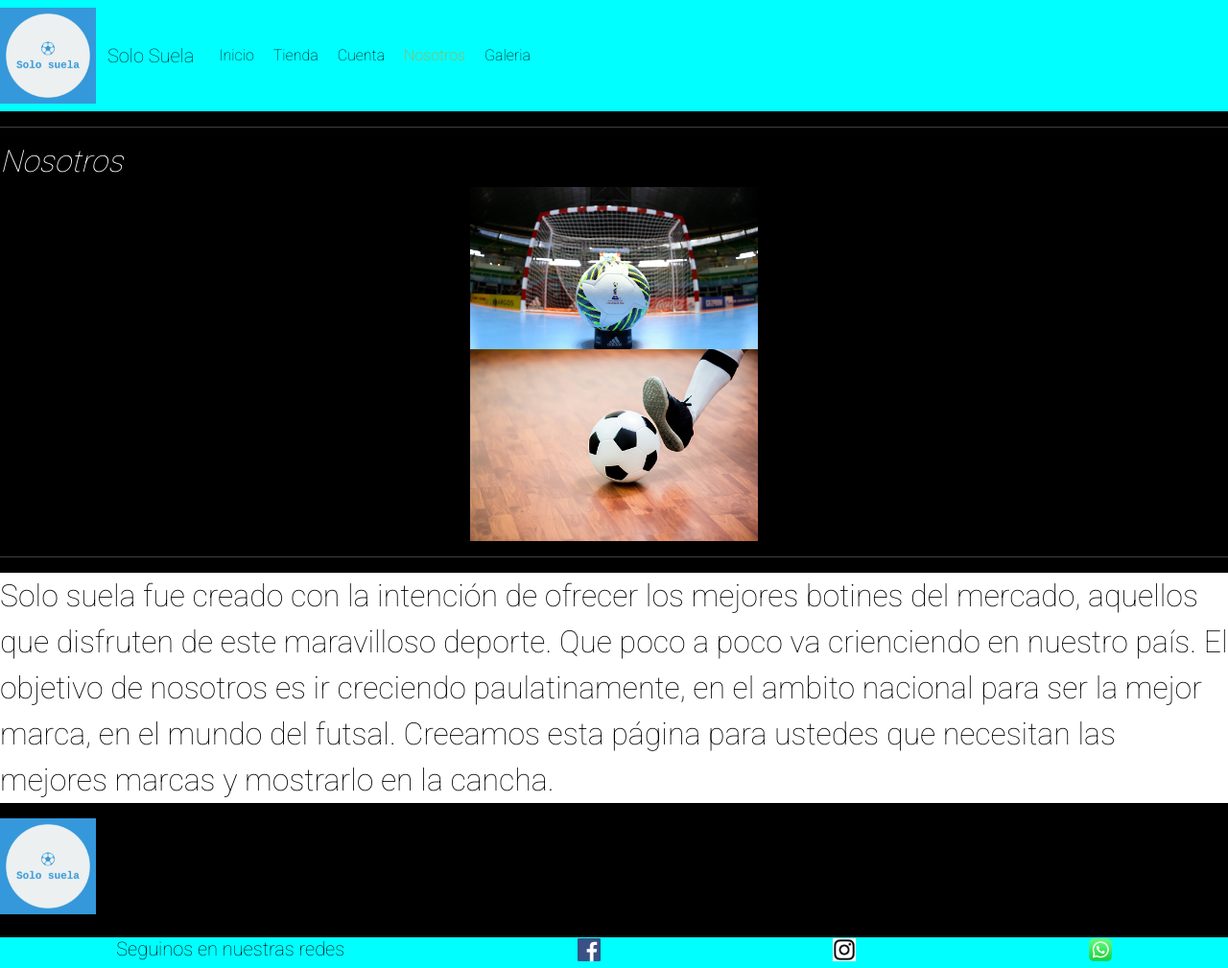
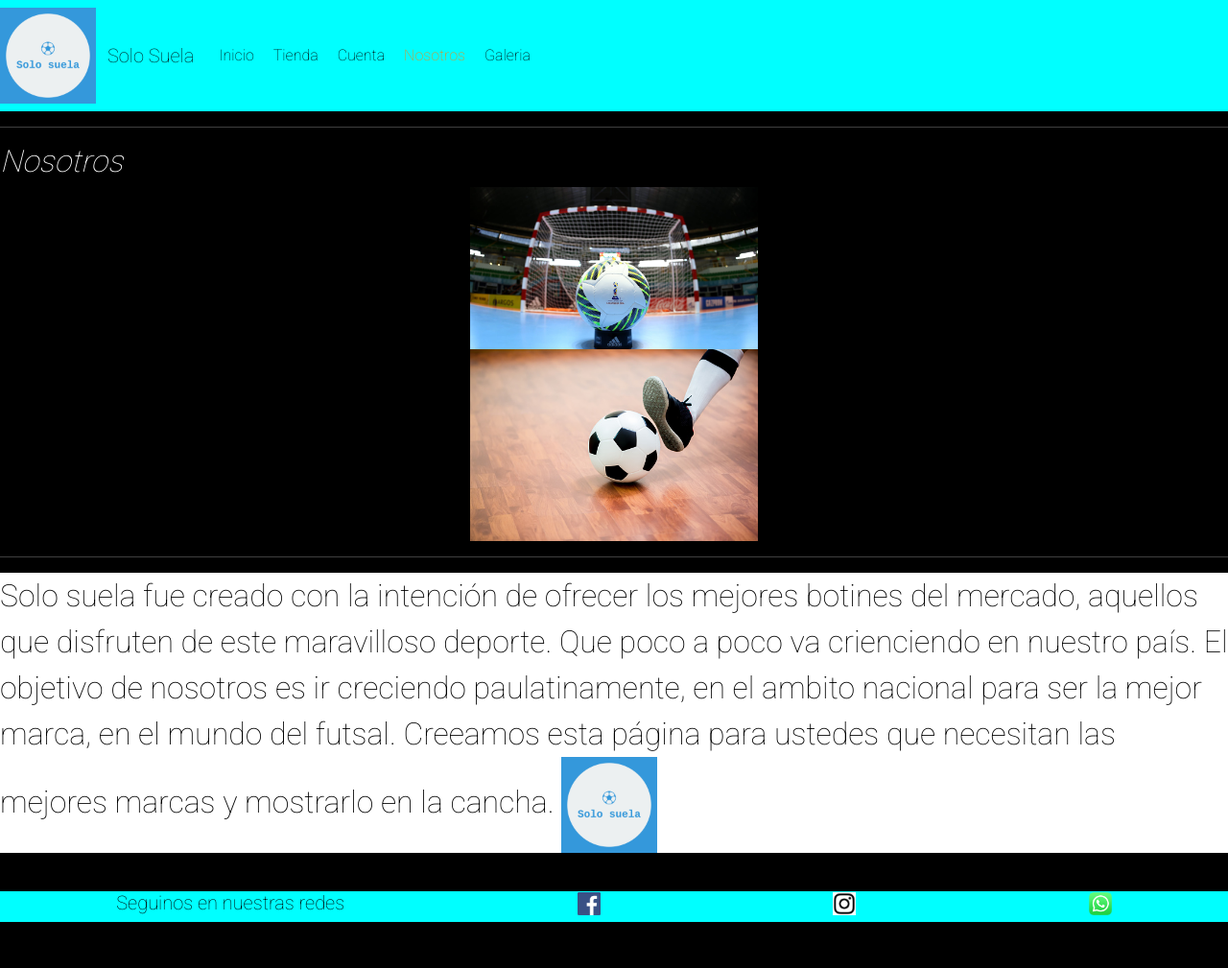
Before and after one commit to Alaan795/Git, a website: page paginas/nosotros.html in a window 1280 px wide. Shown: the whole page at 96% size. After the commit the page ends 961 px from the top, so only its background shows below. Drawn offline with nearby package versions, Linux system fonts and the light colour scheme.

Commit message:
Nueva modificacion

```diff
--- a/css/estilo.css
+++ b/css/estilo.css
@@ -190,7 +190,7 @@ a {
   color: #000000;
   text-decoration: none; }
 
-/* mobile first */
+  /* mobile first */
 @media only screen and (min-width: 576px) {
   .GaleriaJugadores {
     width: 50px; } }
--- a/paginas/nosotros.html
+++ b/paginas/nosotros.html
@@ -65,10 +65,12 @@
       Solo suela fue creado con la intención de ofrecer los mejores botines del mercado, aquellos que disfruten de este maravilloso deporte. Que poco a poco va crienciendo en nuestro país.
       El objetivo de nosotros es ir creciendo paulatinamente, en el ambito nacional para ser la mejor marca, en el mundo del futsal.
       Creeamos esta página para ustedes que necesitan las mejores marcas y mostrarlo en la cancha.
+
+      <img class="imgLogo2" src="../Multimedia/logo.png" alt="logo">
     </p>
 
 
-    <img class="imgLogo" src="../Multimedia/logo.png" alt="logo">
+
 
 
   </section>
```
